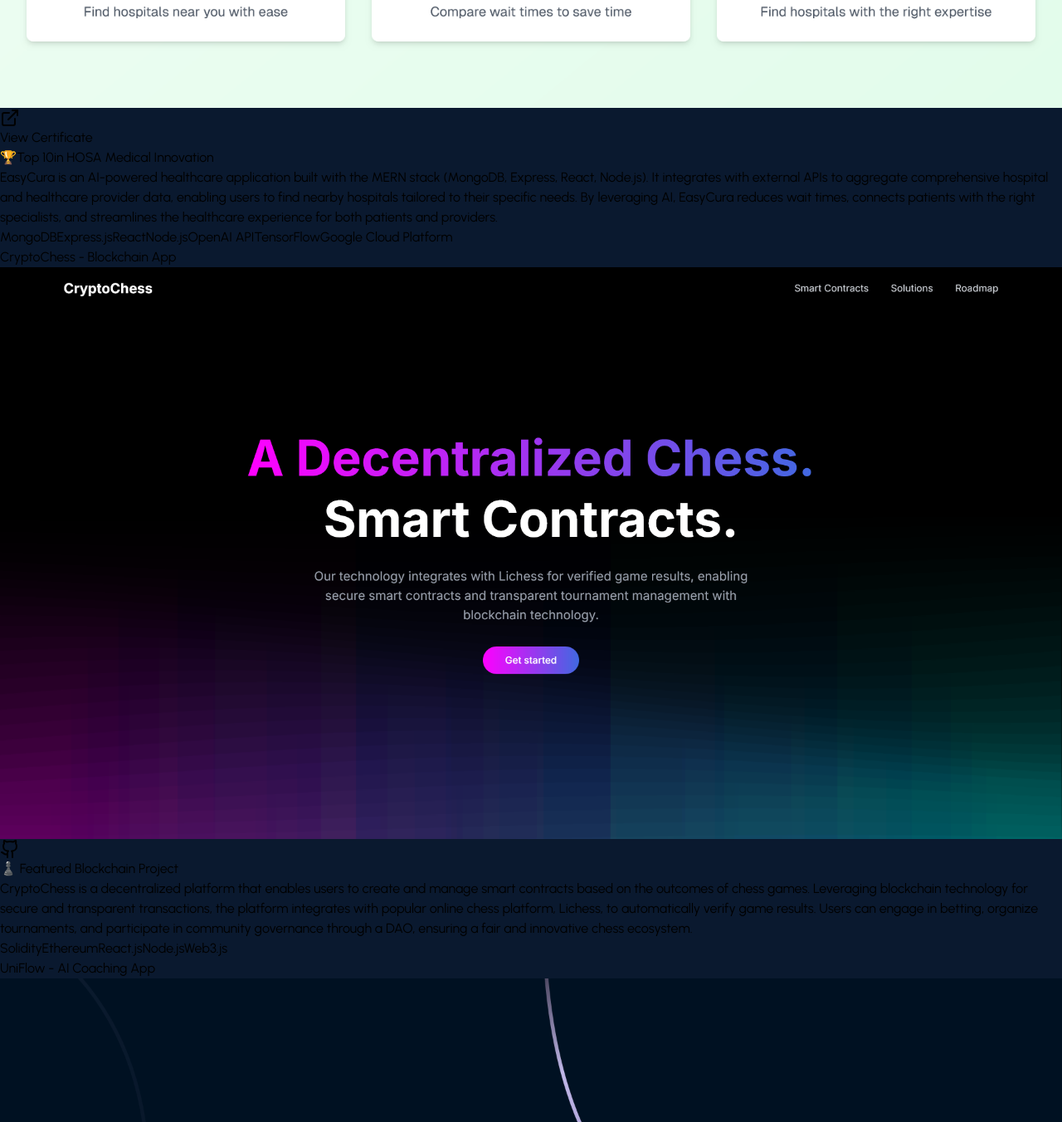
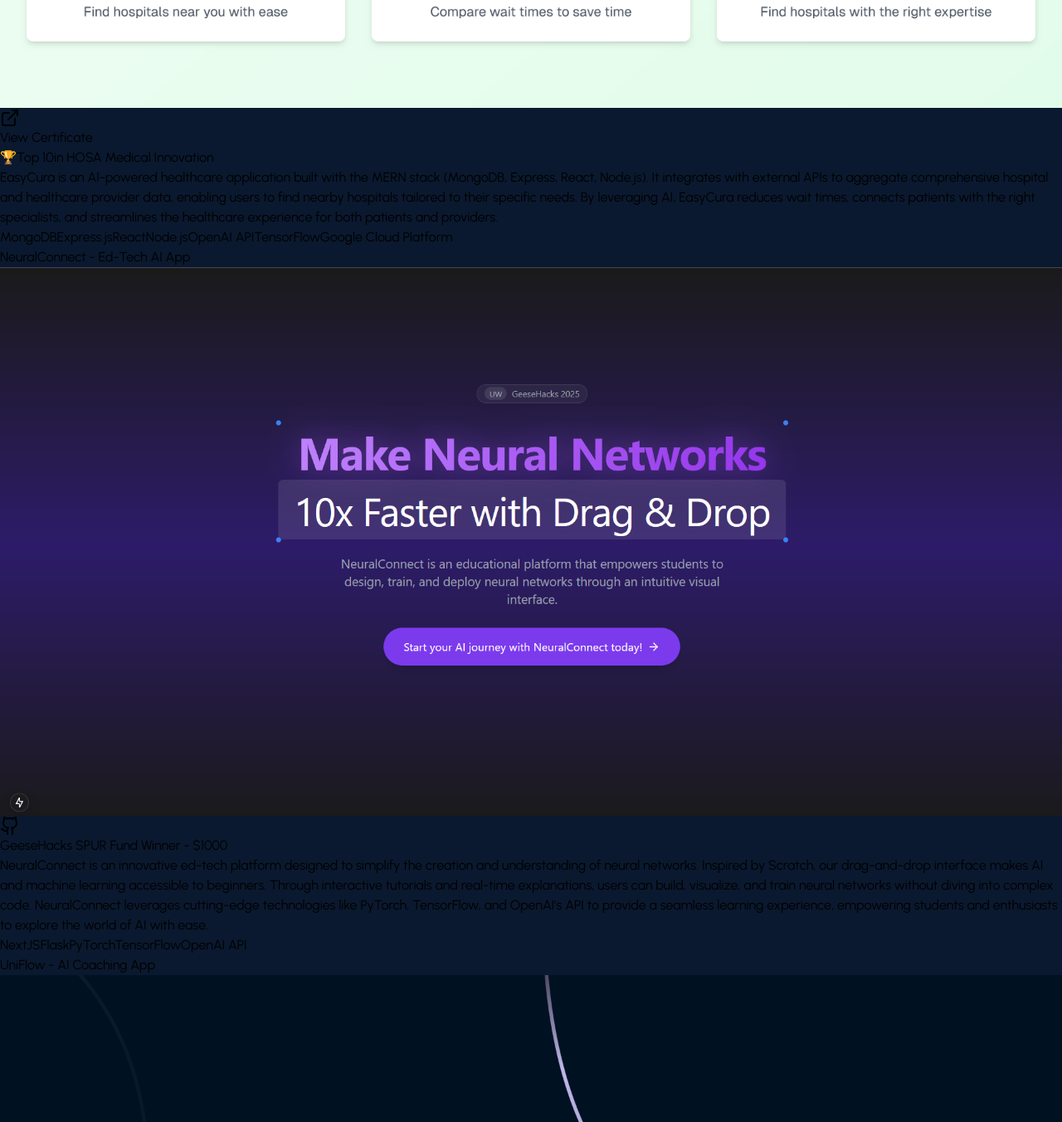
Before and after one commit to Anahadd/Website, a React (Vite) app: page / in a window 1280 px wide. Shown: the part 3286-4638 px from the top of the page at 83% size. Built offline with nearby package versions, Linux system fonts and the light colour scheme.

Commit message:
added neuralconnect

```diff
--- a/src/TerminalIntro.jsx
+++ b/src/TerminalIntro.jsx
@@ -2,7 +2,7 @@
 import { Home, Sun, Moon, Github, ExternalLink, Linkedin, Mail, Award } from 'lucide-react';
 import hosaImage from './models/hosa_healthcare.png'
 import p2 from './models/uniflow.png'
-import p3 from './models/chess.png'
+import p3 from './models/a.png'
 import virtuallabs from './models/virtual_labs_logo.png';
 import keyturndigital from './models/keyturn.png';
 import prequel_b from './models/prequel_black.png';
@@ -44,23 +44,21 @@
         "https://drive.google.com/file/d/1FpdQ81B61yNbiCV0ve0V_cmMlgUMntKR/view?usp=sharing",
     },
     {
-      title: "CryptoChess - Blockchain App",
-      description:
-        "CryptoChess is a decentralized platform that enables users to create and manage smart contracts based on the outcomes of chess games. Leveraging blockchain technology for secure and transparent transactions, the platform integrates with popular online chess platform, Lichess, to automatically verify game results. Users can engage in betting, organize tournaments, and participate in community governance through a DAO, ensuring a fair and innovative chess ecosystem.",
+      title: "NeuralConnect - Ed-Tech AI App",
+      description: "NeuralConnect is an innovative ed-tech platform designed to simplify the creation and understanding of neural networks. Inspired by Scratch, our drag-and-drop interface makes AI and machine learning accessible to beginners. Through interactive tutorials and real-time explanations, users can build, visualize, and train neural networks without diving into complex code. NeuralConnect leverages cutting-edge technologies like PyTorch, TensorFlow, and OpenAI’s API to provide a seamless learning experience, empowering students and enthusiasts to explore the world of AI with ease.",
       image: p3,
       award: {
-        text: "♟️ Featured Blockchain Project",
+        "text": "GeeseHacks SPUR Fund Winner - $1000"
       },
       technologies: [
-        "Solidity",
-        "Ethereum",
-        "React.js",
-        "Node.js",
-        "Web3.js",
+        "NextJS",
+        "Flask",
+        "PyTorch",
+        "TensorFlow",
+        "OpenAI API"
       ],
-      githubLink: "https://github.com/Anahadd/CryptoChess",
+      githubLink: "https://devpost.com/software/neural-connect",
     },
-
     {
       title: "UniFlow - AI Coaching App",
       description:
```
Also changed, not shown: src/models/a.png (added).
